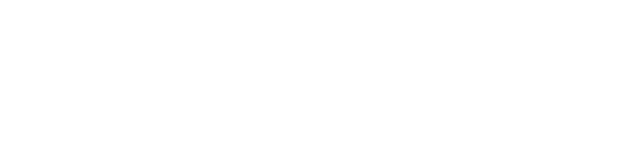
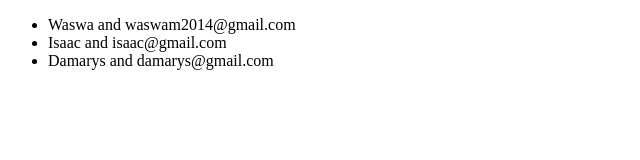
Before and after one commit to WaswaRodgers/jsonPractice, a plain HTML site: page index.html in a window 1280 px wide. Shown: the whole page, without its empty margins (0-640 px from the left). Drawn offline with Linux system fonts and the light colour scheme.

Commit message:
Started JSON implementation

```diff
--- a/index.html
+++ b/index.html
@@ -4,6 +4,7 @@
 	<title>JSON Practice</title>
 </head>
 <body>
+	<ul id="people"></ul>
 	<script type="text/javascript">
 		var person = {
 			name: "Waswa Rodgers",
@@ -46,11 +47,18 @@
 		console.log(people[1]) //returns second object
 		console.log(people[1].email) //returns damarys@gmail.com
 
+		var output = '';
+
 		for(var i = 0; i < people.length; i++) {
 			//console.log(people[i])
 			console.log(people[i].name)
 			console.log(people[i].email)
+
+			output += '<li>'+people[i].name+' and '+people[i].email+'</li>';
+
 		}
+
+		document.getElementById("people").innerHTML = output;
 
 
 	</script>
```
